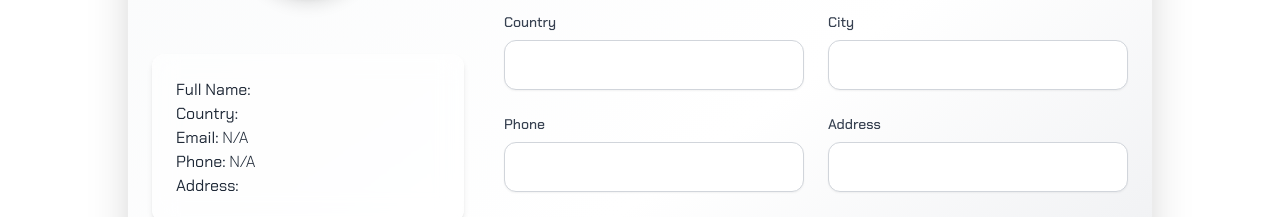
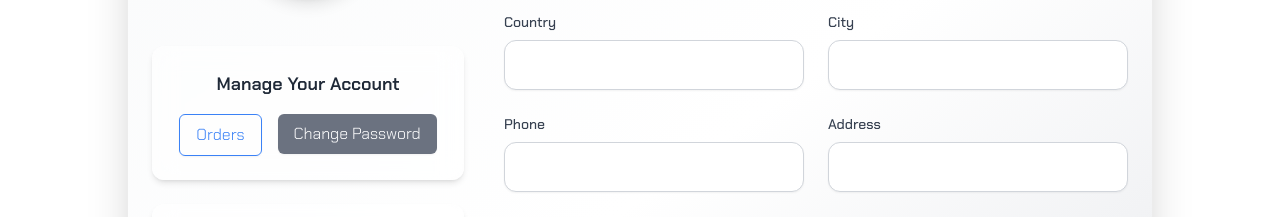
Before and after one commit to Mmy2000/aviato-react, a React (Vite) app: page /profile in a window 1280 px wide. Shown: the part 250-467 px from the top of the page. Built offline with nearby package versions, Linux system fonts and the light colour scheme; no server answers; sample sign-in values are in the browser's storage.

Commit message:
add two buttons in profile page

```diff
--- a/src/App.jsx
+++ b/src/App.jsx
@@ -25,6 +25,8 @@ import Checkout from "./components/Checkout";
 import OrderSuccess from "./components/OrderSuccess";
 import WishlistContextProvider from "./context/AddToFavoriteContext";
 import Favorite from "./components/Favorite";
+import Orders from "./components/Orders";
+import OrderDetails from "./components/OrderDetails";
 
 let router = createBrowserRouter([
   {
@@ -107,6 +109,22 @@ let router = createBrowserRouter([
           </ProtectedRoute>
         ),
       },
+      {
+        path: "orders",
+        element: (
+          <ProtectedRoute>
+            <Orders />
+          </ProtectedRoute>
+        ),
+      },
+      {
+        path: "orders/:id",
+        element: (
+          <ProtectedRoute>
+            <OrderDetails />
+          </ProtectedRoute>
+        ),
+      },
     ],
   },
 ]);
--- /dev/null
+++ b/src/components/OrderDetails.jsx
@@ -0,0 +1,9 @@
+import React from 'react'
+
+const OrderDetails = () => {
+  return (
+    <div>OrderDetails</div>
+  )
+}
+
+export default OrderDetails
--- /dev/null
+++ b/src/components/Orders.jsx
@@ -0,0 +1,9 @@
+import React from 'react'
+
+const Orders = () => {
+  return (
+    <div>Orders</div>
+  )
+}
+
+export default Orders
--- a/src/components/Profile.jsx
+++ b/src/components/Profile.jsx
@@ -3,7 +3,9 @@ import { ProfileContext } from "../context/ProfileContext";
 import { motion } from "framer-motion";
 import Spinner from "../ui/Spinner";
 import toast from "react-hot-toast";
-
+import { FaClipboardList, FaKey } from "react-icons/fa";
+import { Button } from "@mui/material";
+import { Link } from "react-router-dom";
 
 const Profile = () => {
   const { profile, loading, error, setProfile } = useContext(ProfileContext);
@@ -130,6 +132,33 @@ const Profile = () => {
             {profile?.headline}
           </p>
         </div>
+        <motion.div
+          className="mt-4 p-6 bg-white/60 dark:bg-gray-800/60 backdrop-blur-md rounded-xl shadow-md flex flex-col items-center space-y-4"
+          initial={{ opacity: 0 }}
+          animate={{ opacity: 1 }}
+          transition={{ delay: 0.5 }}
+        >
+          <h2 className="text-lg font-semibold text-gray-800 dark:text-gray-200">
+            Manage Your Account
+          </h2>
+          <div className="flex space-x-4">
+            {/* Orders Button */}
+            <Link to="/orders">
+              <button className="custom-button px-4 py-2 border border-blue-500 text-blue-500 hover:bg-blue-500 hover:text-white rounded-md shadow-sm focus:outline-none focus:ring-2 focus:ring-offset-2 focus:ring-blue-500 transition-all">
+                Orders
+              </button>
+            </Link>
+
+            {/* Change Password Button */}
+            <Link to="/change-password">
+              <button className="custom-button px-4 py-2 bg-gray-500 text-white hover:bg-gray-600 rounded-md shadow-sm focus:outline-none focus:ring-2 focus:ring-offset-2 focus:ring-gray-500 transition-all">
+                Change Password
+              </button>
+            </Link>
+
+
+          </div>
+        </motion.div>
 
         <motion.div
           className="mt-6 p-6 bg-white/60 dark:bg-gray-800/60 backdrop-blur-md rounded-xl shadow-md"
```
Also changed, not shown: src/index.css (line endings or trailing spaces).
